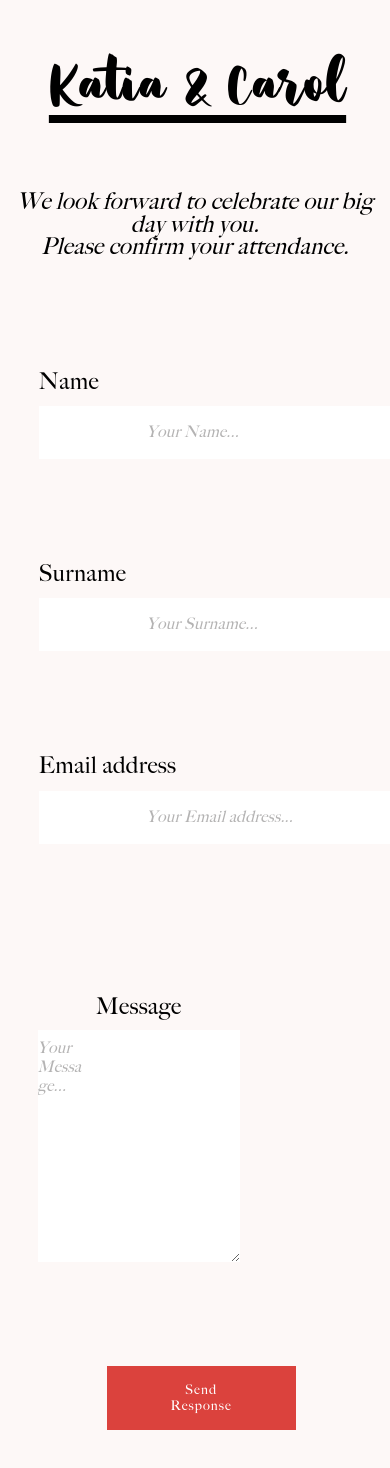
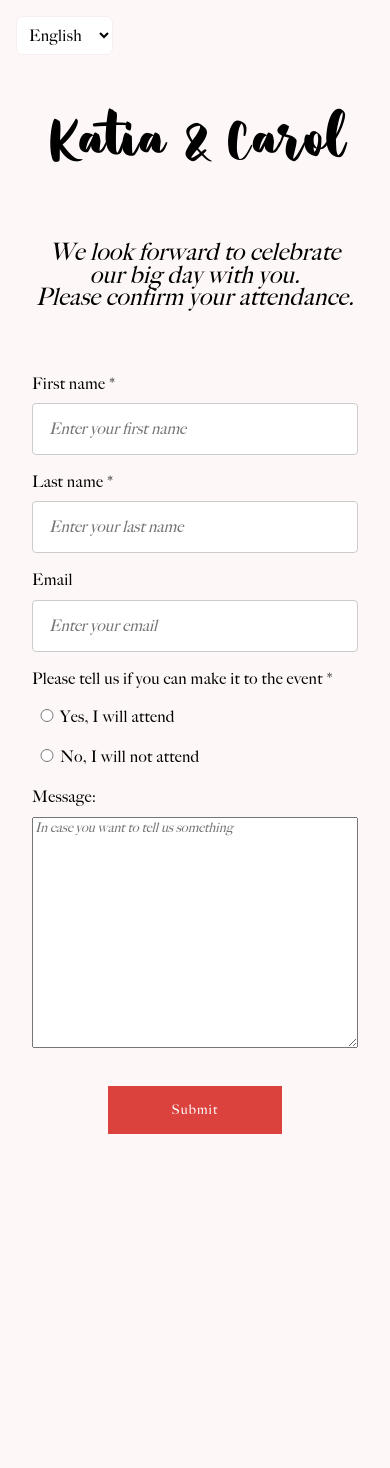
Before and after one commit to Katiasfihi/W-app, a React (Create React App) app: page /rsvp in a window 390 px wide. Shown: the top 1468 px of the page. After the commit the page ends 1262 px from the top, so only its background shows below. Built offline with nearby package versions, Linux system fonts and the light colour scheme.

Commit message:
Finalize the RSVP page mobile version

```diff
--- a/package.json
+++ b/package.json
@@ -9,6 +9,7 @@
     "@testing-library/user-event": "^12.8.3",
     "bootstrap": "^4.6.0",
     "emailjs-com": "^3.2.0",
+    "formik": "^2.2.9",
     "hamburger-react": "^2.4.1",
     "i18n": "^0.13.3",
     "i18next": "^21.3.2",
@@ -22,7 +23,8 @@
     "react-router-dom": "^5.3.0",
     "react-scripts": "4.0.3",
     "typewriter-effect": "^2.18.2",
-    "web-vitals": "^1.1.2"
+    "web-vitals": "^1.1.2",
+    "yup": "^0.32.11"
   },
   "scripts": {
     "start": "react-scripts start",
--- a/src/App.scss
+++ b/src/App.scss
@@ -18,4 +18,5 @@ body {
 
 a {
   color: inherit;
+  text-decoration: none;
 }
--- a/src/components/information/Information.js
+++ b/src/components/information/Information.js
@@ -98,7 +98,7 @@ function Information() {
 
                   <div className="info__section-hotel">
                     <a
-                      href="https://all.accor.com/hotel/8234/index.en.shtml?utm_campaign=seo+maps&utm_medium=seo+maps&utm_source=google+Maps"
+                      href="https://www.marriott.com/hotels/travel/mcmcd-riviera-marriott-hotel-la-porte-de-monaco/?scid=bb1a189a-fec3-4d19-a255-54ba596febe2&y_source=1_MjY5NjEzMy03MTUtbG9jYXRpb24uZ29vZ2xlX3dlYnNpdGVfb3ZlcnJpZGU%3D"
                       target="_blank"
                     >
                       <p className="info__section-hotel-name">
--- a/src/components/rsvp/Rsvp.js
+++ b/src/components/rsvp/Rsvp.js
@@ -1,24 +1,16 @@
-import React, { useState } from "react";
+import React, { useRef } from "react";
+import { useHistory, Link } from "react-router-dom";
 
-import Form from "react-bootstrap/Form";
-import Button from "react-bootstrap/Button";
-import { useHistory, Link } from "react-router-dom";
+import { Formik, Field } from "formik";
+import * as Yup from "yup";
+import emailjs from "emailjs-com";
+
+import Navigation from "../navigation/Navigation";
 
 import "../rsvp/Rsvp.scss";
 
-import emailjs from "emailjs-com";
-// init("user_7Sik7Z8G3mzKbYSyVPBjE");
-
 function Rsvp() {
-  const [name, setName] = useState("");
-  const [surname, setSurname] = useState("");
-  const [email, setEmail] = useState("");
-  const [text, setText] = useState("");
-  // const [popup, setPopup] = useState("");
-
-  function handleSubmit(event) {
-    event.preventDefault();
-  }
+  const form = useRef();
   const history = useHistory();
 
   const sendEmail = (e) => {
@@ -26,86 +18,167 @@ function Rsvp() {
       .sendForm(
         "service_u5nlqmi",
         "template_m1qfl9g",
-        "#form-id",
+        form.current,
         "user_7Sik7Z8G3mzKbYSyVPBjE"
       )
       .then(() => {
         console.log("it works");
-        // setPopup("Thank you for your message." )
         history.push("/thankyou");
       });
   };
 
   return (
     <div className="rsvp">
+      <Navigation noBurger />
       <Link to="/pages">
         <h1 className="katia">Katia & Carol</h1>
       </Link>
-      <div className="rsvp-span">
+      <div className="rsvp__content">
+        <h2 className="rsvp__title">
           We look forward to celebrate our big day with you. <br></br> Please
           confirm your attendance.
+        </h2>
+        <Formik
+          initialValues={{ email: "" }}
+          onSubmit={sendEmail}
+          validationSchema={Yup.object().shape({
+            name: Yup.string().required("Please tell us your name"),
+            surname: Yup.string().required("Please tell us your surname"),
+            attendance: Yup.string().required(
+              "Please tell us if you can make it to the event"
+            ),
+          })}
+        >
+          {(props) => {
+            const {
+              values,
+              touched,
+              errors,
+              isSubmitting,
+              handleChange,
+              handleBlur,
+              handleSubmit,
+            } = props;
+            return (
+              <form onSubmit={handleSubmit} ref={form}>
+                <label htmlFor="name" style={{ display: "block" }}>
+                  First name *
+                </label>
+
+                <input
+                  id="name"
+                  name="name"
+                  placeholder="Enter your first name"
+                  type="text"
+                  value={values.name}
+                  onChange={handleChange}
+                  onBlur={handleBlur}
+                  className={
+                    errors.name && touched.name
+                      ? "text-input error"
+                      : "text-input"
+                  }
+                />
+                {errors.name && !touched.name && (
+                  <div className="input-feedback">{errors.name}</div>
+                )}
+                <label htmlFor="surname" style={{ display: "block" }}>
+                  Last name *
+                </label>
+
+                <input
+                  id="surname"
+                  name="surname"
+                  placeholder="Enter your last name"
+                  type="text"
+                  value={values.surname}
+                  onChange={handleChange}
+                  onBlur={handleBlur}
+                  className={
+                    errors.surname && touched.surname
+                      ? "text-input error"
+                      : "text-input"
+                  }
+                />
+                {errors.surname && !touched.surname && (
+                  <div className="input-feedback">{errors.surname}</div>
+                )}
+                <label htmlFor="email" style={{ display: "block" }}>
+                  Email
+                </label>
+
+                <input
+                  id="email"
+                  name="email"
+                  placeholder="Enter your email"
+                  type="text"
+                  value={values.email}
+                  onChange={handleChange}
+                  onBlur={handleBlur}
+                  className={
+                    errors.email && touched.email
+                      ? "text-input error"
+                      : "text-input"
+                  }
+                />
+                {errors.email && touched.email && (
+                  <div className="input-feedback">{errors.email}</div>
+                )}
+
+                <div role="group" aria-labelledby="rsvp-radio-group">
+                  <p>Please tell us if you can make it to the event *</p>
+                  <label>
+                    <div className="rsvp__radio-label">
+                      <Field
+                        type="radio"
+                        name="attendance"
+                        value="yes"
+                        className="rsvp__radio-button"
+                      />
+                      <span>Yes, I will attend</span>
                     </div>
-      <Form className="rsvp-form" id="form-id" onSubmit={handleSubmit}>
-        <Form.Group size="lg" className="form-gr-rsvp">
-          <Form.Label>Name</Form.Label>
-          <Form.Control
-            className="name-specs"
-            name="name"
-            type="name"
-            id="name"
-            placeholder="Your Name..."
-            value={name}
-            onChange={(e) => setName(e.target.value)}
+                  </label>
+                  <label>
+                    <div className="rsvp__radio-label">
+                      <Field
+                        type="radio"
+                        name="attendance"
+                        value="no"
+                        className="rsvp__radio-button"
                       />
-        </Form.Group>
-        <Form.Group size="lg" className="form-gr-rsvp">
-          <Form.Label>Surname</Form.Label>
-          <Form.Control
-            className="surname-specs"
-            name="surname"
-            type="surname"
-            id="surname"
-            placeholder="Your Surname..."
-            value={surname}
-            onChange={(e) => setSurname(e.target.value)}
+                      <span> No, I will not attend</span>
+                    </div>
+                  </label>
+                  {errors.attendance && !touched.surname && (
+                    <div className="input-feedback">{errors.attendance}</div>
+                  )}
+                </div>
+
+                <label for="message">Message:</label>
+                <textarea
+                  id="message"
+                  name="message"
+                  rows="15"
+                  cols="50"
+                  onChange={handleChange}
+                  onBlur={handleBlur}
+                  placeholder="In case you want to tell us something"
                 />
-        </Form.Group>
-        <Form.Group size="lg" className="form-gr-rsvp">
-          <Form.Label>Email address</Form.Label>
-          <Form.Control
-            className="email-specs"
-            name="email"
-            type="email address"
-            id="email"
-            placeholder="Your Email address..."
-            value={email}
-            onChange={(e) => setEmail(e.target.value)}
-          />
-        </Form.Group>
-        {/* <h2 className="pop-message">{popup}</h2> */}
-        <Form.Group size="lg" className="mess-form">
-          <Form.Label>Message</Form.Label>
-          <textarea
-            className="message-specs"
-            name="message"
-            type="text"
-            id="text"
-            placeholder="Your Message..."
-            value={text}
-            onChange={(e) => setText(e.target.value)}
-          />
-        </Form.Group>
-        {/* <Button className='rsvp-btn' block size="lg" type="submit" disabled={!name, !surname, !email}  onClick={sendEmail}> */}
-        <Button
-          className="rsvp-btn"
-          block
-          size="lg"
+
+                <div className="rsvp__submit-wrapper">
+                  <button
                     type="submit"
-          onClick={sendEmail}
+                    disabled={isSubmitting}
+                    className="btn-rsvp"
                   >
-          Send Response
-        </Button>
-      </Form>
+                    Submit
+                  </button>
+                </div>
+              </form>
+            );
+          }}
+        </Formik>
+      </div>
     </div>
   );
 }
--- a/src/components/rsvp/Rsvp.scss
+++ b/src/components/rsvp/Rsvp.scss
@@ -1,160 +1,88 @@
+code {
+  background: #eee;
+  padding: 0.1rem;
+  font-family: "Menlo";
+  font-size: 13px;
+  color: #ff00aa;
+}
 
-.rsvp-form {
-    font-size: 1.45rem;
-    margin: 80px auto;
-    max-width: 337px;
-    padding: 0 7rem 7rem 3rem;
-
+input {
+  padding: 0.5rem;
+  font-size: 16px;
+  width: -webkit-fill-available;
+  display: block;
+  border-radius: 4px;
+  border: 1px solid #ccc;
+  margin-bottom: 1rem;
+  padding: 1rem;
 }
 
 ::placeholder {
   font-style: italic;
-     color: #b4b3b3;
-     font-family: Big Caslon;
-    letter-spacing: .02em;
-    font-size: 1rem;
-
+  font-family: "Big Caslon";
 }
 
- .name-specs {
-    margin: 0px 0 0px 6.8rem;
-    padding: 1rem 2rem;
-    border: none;
+input:focus {
+  border-color: #007eff;
+  box-shadow: inset 0 1px 1px rgba(0, 0, 0, 0.075),
+    0 0 0 3px rgba(0, 126, 255, 0.1);
+  outline: none;
 }
 
- .surname-specs {
-     margin: 25px 0 0 5rem;
-     padding: 1rem 2rem;
-     border: none;
-
+input.error {
+  border-color: red;
 }
 
- .email-specs {
-     margin: 25px 0 0 1.8rem;
-     padding: 1rem 2rem;
-    border: none;
-
+label {
+  display: block;
+  margin-bottom: 0.5rem;
 }
 
- .message-specs {
-    margin: -37px 3px 2px 165.594px;
-    padding: 1rem 4rem 14rem;
-    border: none;
-
+.input-feedback {
+  color: red;
+  margin-top: 0.25rem;
 }
 
- .rsvp-span {
-    margin: 160px 0 99px 0;
-     text-align: center;
-     font-size: 1.45rem;
-     font-style: italic;
+.rsvp {
+  &__content {
+    padding: 2rem;
   }
 
- .form-gr-rsvp {
-
-    margin: 2rem -35px 23px -12px;
+  &__title {
+    text-align: center;
+    font-size: 1.5rem;
+    font-weight: 100;
+    font-style: italic;
+    margin-bottom: 4rem;
   }
 
- .rsvp-btn {
+  &__radio-label {
+    display: flex;
+  }
+
+  &__radio-button {
+    max-width: 20px;
+  }
+
+  textarea {
+    width: -webkit-fill-available;
+  }
+
+  &__submit-wrapper {
+    display: flex;
+    justify-content: center;
+  }
+
+  .btn-rsvp {
     padding: 1rem 4rem;
     background-color: #db423d;
     color: #fff;
     border: none;
     font-weight: 500;
-    letter-spacing: .08em;
+    letter-spacing: 0.08em;
     line-height: 1.2em;
-    margin: 5rem 5rem;
+    cursor: pointer;
     font-family: Big Caslon;
+    margin: 2rem 0 6rem 0;
   }
-
-  .mess-form {
-    margin: 3rem 0 0 -13px;
-
 }
-
-textarea[type="text"] {
-    font-size:1.3rem;
-    font-style: italic;
-    color: #3d2c2c;
-    font-family: Big Caslon;
-    letter-spacing: .02em;
-}
-
-
-@media only screen and (max-width: 700px)  {
-
-    .rsvp-form {
-    font-size: 1.45rem;
-    margin: 120px auto;
-    max-width: 337px;
-    padding: 0;
-    }
-
-    ::placeholder {
-    font-style: italic;
-    color: #b4b3b3;
-    font-family: Big Caslon;
-    letter-spacing: .02em;
-    }
-
-    .name-specs {
-        margin: 14px 0 0 0rem;
-        padding: 19px 6.75rem;
-    }
-
-    .surname-specs {
-        margin: 14px 0 0 0rem;
-        padding: 19px 6.75rem;
-    }
-
-    .email-specs {
-        margin: 14px 0 0 0rem;
-        padding: 19px 6.75rem;
-    }
-
-    .message-specs {
-        margin: 13px 0 0 0rem;
-        padding: 0.5rem 9.7rem 11rem 0px;
-        border: none;
-    }
-
-    .rsvp-span {
-        margin: 56px 1rem -64px 1rem;
-        text-align: center;
-        font-size: 1.45rem;
-        font-style: italic;
-    }
-
-    .form-gr-rsvp{
-    display: table-caption;
-     }
-
-
-    body {
-        background: #f7efee;
-        font-family: Big Caslon;
-        /* letter-spacing: .02em; */
-        line-height: 1.4em;
-        overflow-y: scroll; /* has to be scroll, not auto */
-        overflow-x: hidden !important;
-
-      }
-
-      html {
-        overflow-x: hidden;
-      }
-      .kc-rsvp {
-        font-weight: 500;
-        position: relative;
-
-        text-align: center;
-        font-family: Hopipolla;
-        font-size: 5rem;
-        -webkit-transform: rotate(
-    0deg);
-        margin: 8rem 0 0 0;
-        visibility: hidden;
-
-      }
-
-}
```
Also changed, not shown: src/index.js (+1 -12 lines), 2 other files (tests, documents, lock files or other folders). Lines whose indentation alone changed are shown as unchanged.
